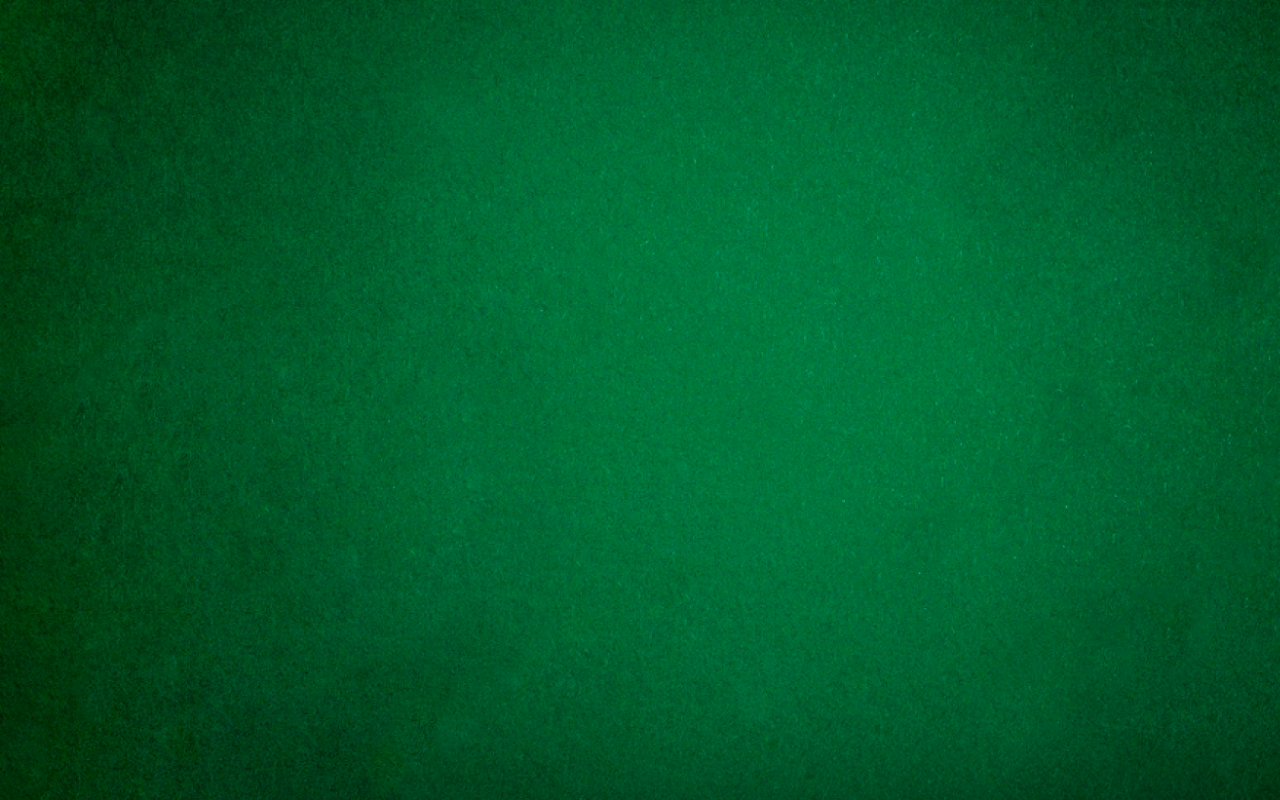
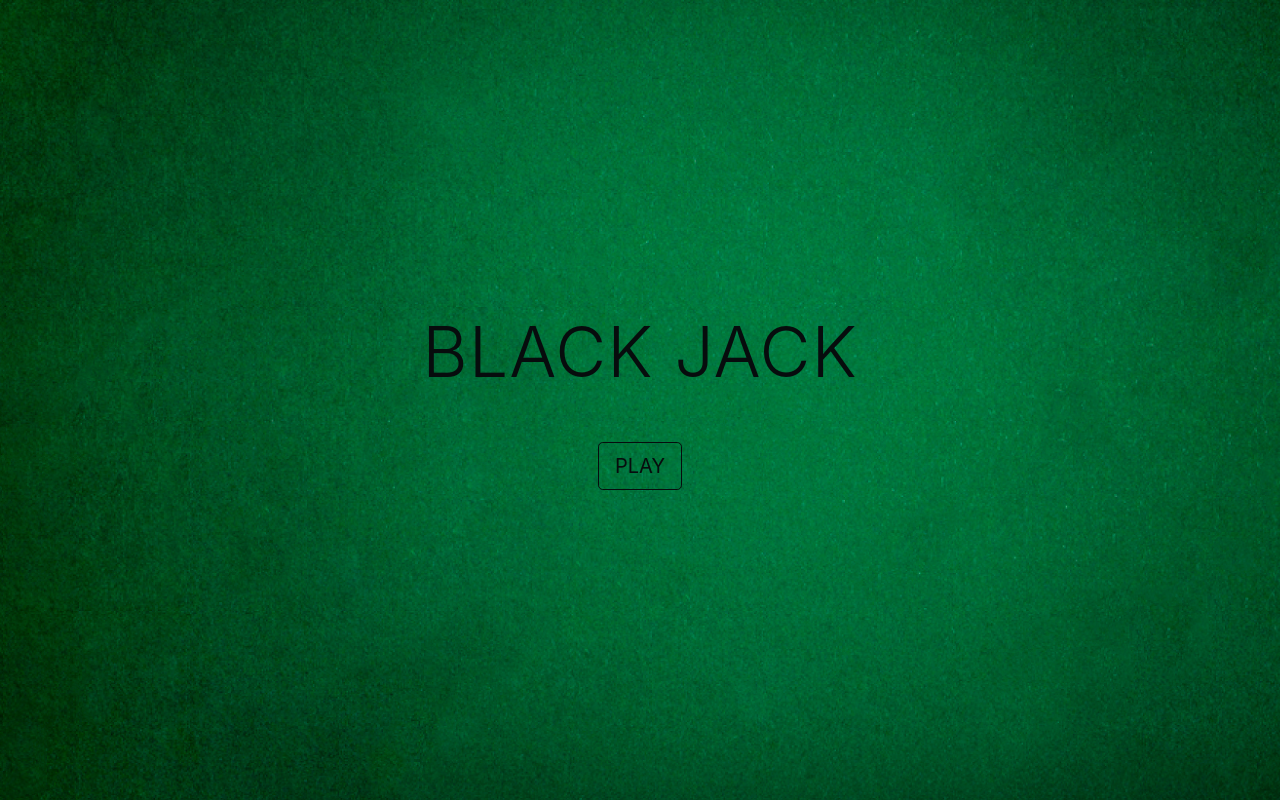
Before and after one commit to paulinakorpak/black-jack-react-redux, a React (Create React App) app: page / in a window 1280 px wide. Built offline with nearby package versions, Linux system fonts and the light colour scheme.

Commit message:
Add welcome page

```diff
--- a/src/App.js
+++ b/src/App.js
@@ -1,9 +1,12 @@
 import React from 'react';
 import Wrapper from './styles';
+import Welcome from './features/game/pages/Welcome';
 
 function App() {
   return (
-    <Wrapper className="d-flex vh-100 w-100" />
+    <Wrapper className="d-flex vh-100 w-100">
+      <Welcome />
+    </Wrapper>
   );
 }
 
--- a/src/features/game/gameSlice.js
+++ b/src/features/game/gameSlice.js
@@ -1,11 +1,20 @@
 import { createSlice } from '@reduxjs/toolkit';
+import { PAGE_GAME, PAGE_WELCOME } from './pages';
 
-const initialState = {};
+const initialState = {
+  page: PAGE_WELCOME,
+};
 
 export const gameSlice = createSlice({
   name: 'game',
   initialState,
-  reducers: {},
+  reducers: {
+    startGame: (state) => {
+      state.page = PAGE_GAME;
+    },
+  },
 });
 
+export const { startGame } = gameSlice.actions;
+
 export default gameSlice.reducer;
--- /dev/null
+++ b/src/features/game/pages.js
@@ -0,0 +1,4 @@
+export const PAGE_WELCOME = 'welcome';
+export const PAGE_GAME = 'game';
+
+export const pages = [PAGE_WELCOME, PAGE_GAME];
--- /dev/null
+++ b/src/features/game/pages/Welcome/index.js
@@ -0,0 +1,29 @@
+import React from 'react';
+import Button from 'react-bootstrap/Button';
+import { useDispatch } from 'react-redux';
+import Title from './styles';
+import { startGame } from '../../gameSlice';
+
+function Welcome() {
+  const dispatch = useDispatch();
+
+  const handleClick = () => {
+    dispatch(startGame());
+  };
+
+  return (
+    <div className="d-flex flex-column justify-content-center align-items-center w-100 h-100">
+      <Title className="text-uppercase">Black Jack</Title>
+      <Button
+        onClick={handleClick}
+        size="lg"
+        variant="outline-secondary"
+        className="text-uppercase"
+      >
+        play
+      </Button>
+    </div>
+  );
+}
+
+export default Welcome;
--- /dev/null
+++ b/src/features/game/pages/Welcome/styles.js
@@ -0,0 +1,15 @@
+import styled from 'styled-components';
+
+const Title = styled.h1`
+  color: var(--secondary);
+  font-size: 40px;
+  font-weight: 300;
+  letter-spacing: 1px;
+  padding: 0 0 40px;
+
+  @media (min-width: 768px) {
+    font-size: 70px;
+  }
+`;
+
+export default Title;
```
